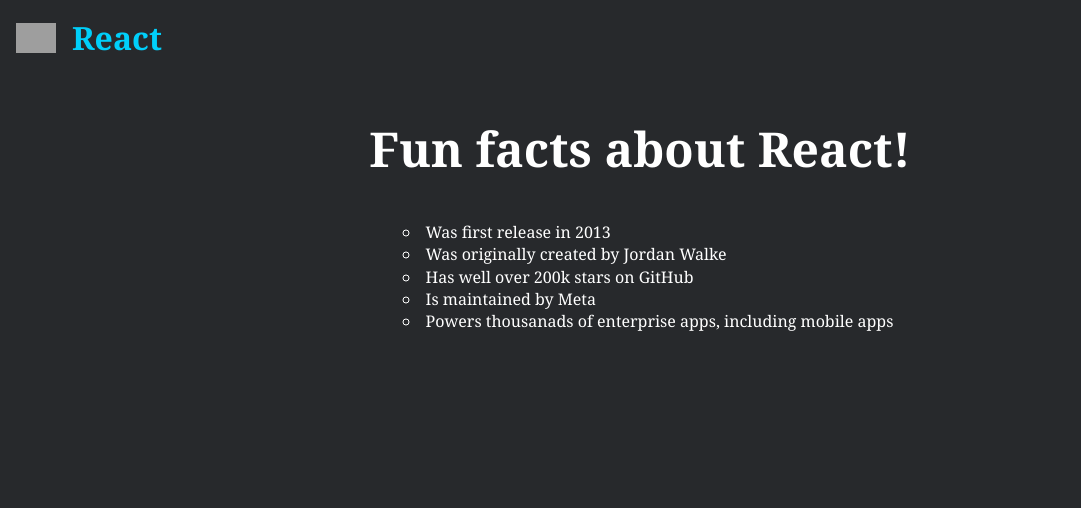
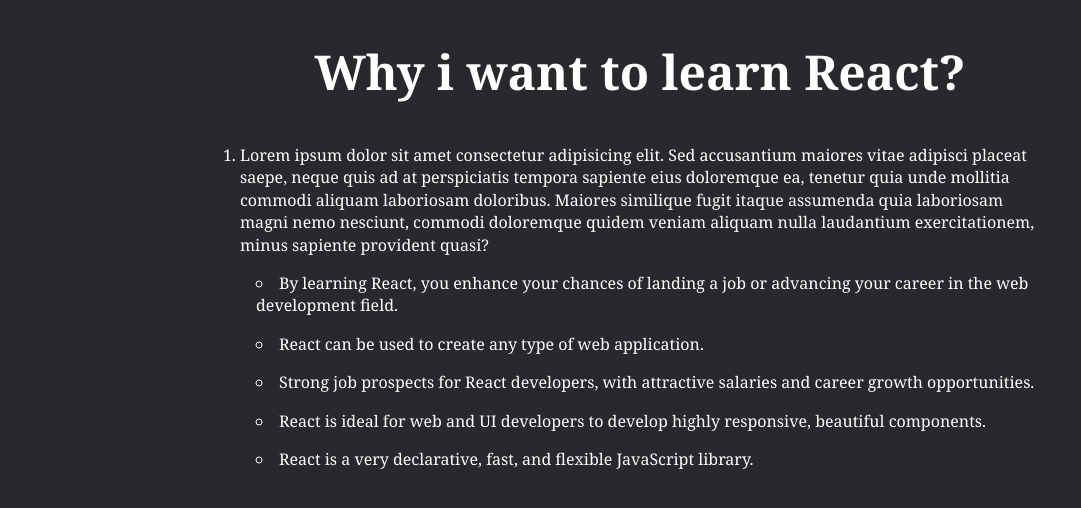
Before and after one commit to Jogata/SoftUni-React-Project, a React (Vite) app in the folder client/: page / in a window 1280 px wide. Shown: the top 508 px of the page, without its empty margins (0-1081 px from the left). Built offline with nearby package versions, Linux system fonts and the light colour scheme; grey boxes are pictures that could not be loaded; a web font is replaced by a local one.

Commit message:
practice

```diff
--- a/client/public/styles.css
+++ b/client/public/styles.css
@@ -1693,3 +1693,30 @@ select.form-control {
   font-size: 2rem;
   font-weight: bold;
 }
+
+.e-one {
+  color: white;
+  /* text-align: center; */
+  background-color: #27292c;
+}
+
+.e-one h1 {
+  margin: 3rem 0;
+  text-align: center;
+}
+
+.e-one.full-screen {
+  min-height: 100vh;
+  display: flex;
+  flex-direction: column;
+}
+
+.e-one ol {
+  max-width: 800px;
+  /* text-align: left; */
+  margin: 0 auto;
+}
+
+.e-one li {
+  margin-bottom: 1rem;
+}
--- a/client/src/App.jsx
+++ b/client/src/App.jsx
@@ -28,6 +28,7 @@ import { Navbar } from './components/beach-resort/components/Navbar'
 import { RoomProvider } from './components/beach-resort/components/Context'
 import { RoomsContainer } from './components/beach-resort/components/RoomsContainer'
 import { Hero } from './components/beach-resort/components/Hero'
+import { ExerciseOne } from './components/beach-resort/components/ExerciseOne'
 
 function Loader() {
   return (
@@ -44,7 +45,8 @@ function App() {
   return (
     <>
       {/* <AuthContextProvider> */}
-      <Hero />
+      {/* <Hero /> */}
+      <ExerciseOne />
       <RoomProvider>
         <Navbar />
         <Routes>
--- /dev/null
+++ b/client/src/components/beach-resort/components/ExerciseOne.jsx
@@ -0,0 +1,30 @@
+export function ExerciseOne() {
+    return (
+        <div className="e-one full-screen">
+            <h1>Why i want to learn React?</h1>
+            <ol>
+                <li className="bolled">
+                    <span>Lorem ipsum dolor sit amet consectetur adipisicing elit. Sed accusantium maiores vitae adipisci placeat saepe, neque quis ad at perspiciatis tempora sapiente eius doloremque ea, tenetur quia unde mollitia commodi aliquam laboriosam doloribus. Maiores similique fugit itaque assumenda quia laboriosam magni nemo nesciunt, commodi doloremque quidem veniam aliquam nulla laudantium exercitationem, minus sapiente provident quasi?</span>
+                </li>
+                <li className="bulled">
+                    By learning React, you enhance your chances of landing a job or
+                    advancing your career in the web development field.
+                </li>
+                <li className="bulled">
+                    React can be used to create any type of web application.
+                </li>
+                <li className="bulled">
+                    Strong job prospects for React developers, with
+                    attractive salaries and career growth opportunities.
+                </li>
+                <li className="bulled">
+                    React is ideal for web and UI developers to develop
+                    highly responsive, beautiful components.
+                </li>
+                <li className="bulled">
+                    React is a very declarative, fast, and flexible JavaScript library.
+                </li>
+            </ol>
+        </div>
+    )
+}
```
